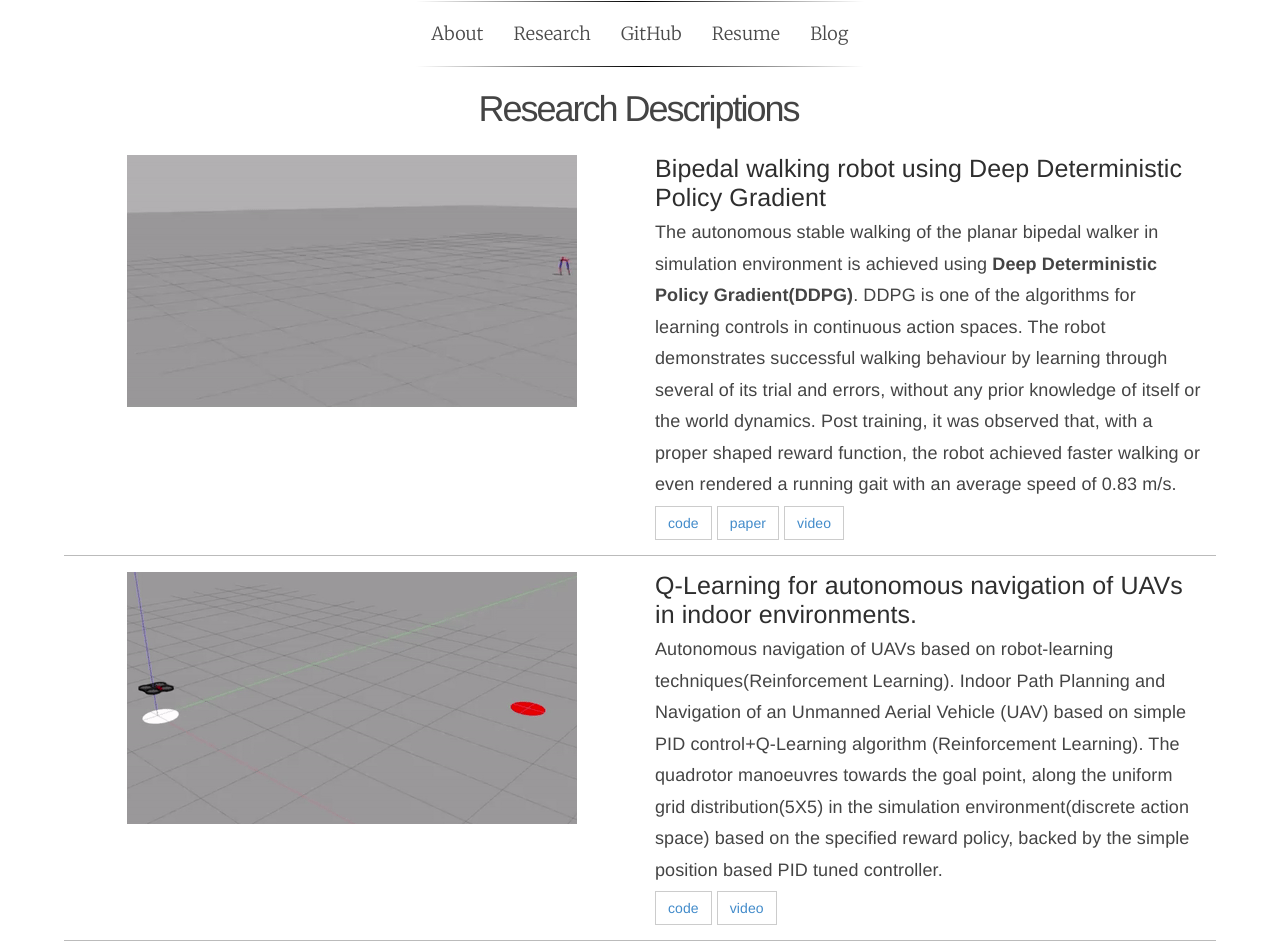
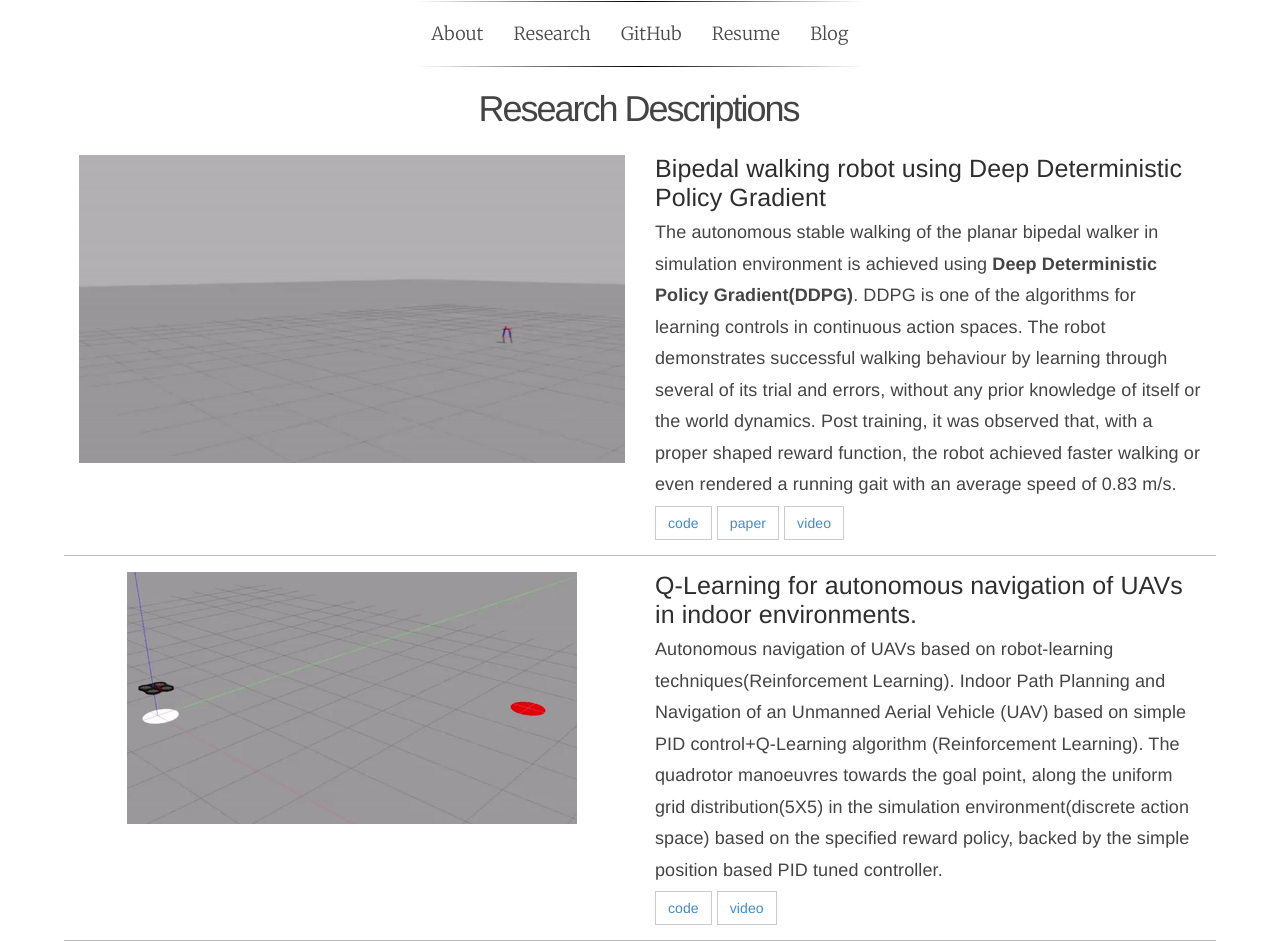
Before and after one commit to navuboy/navuboy.github.io, a Jekyll site: the page built from research.html, in a window 1280 px wide. Built offline with Jekyll 4.4.1, drawn with Linux system fonts in a browser that asks for light colours; some web fonts are replaced.

Commit message:
updated media

```diff
--- a/_includes/research.md
+++ b/_includes/research.md
@@ -14,7 +14,7 @@
 <div class="container-fluid">
   <div class="row">
     <div class="col-md-6">
-        <img class="rimg" src="{{ site.github.url }}/media/trained.gif" />
+        <img class="rimg" src="{{ site.github.url }}/media/biped_trained.gif" />
     </div>
     <div class="col-md-6">
         <h3 class="rtitle">Bipedal walking robot using Deep Deterministic Policy Gradient</h3>
```
Also changed, not shown: media/biped_trained.gif (added), media/trained.gif (deleted).
